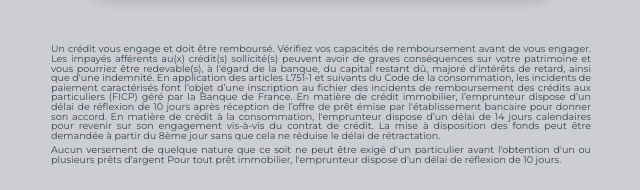
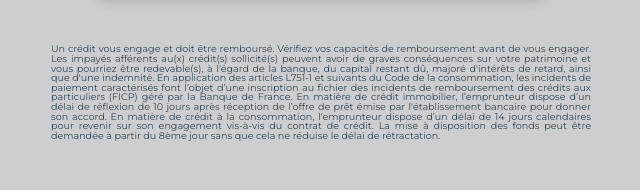
Before and after one commit to APCSN/EricNIZOU, a plain HTML site: page index.html in a window 1280 px wide. Shown: the part 1416-1606 px from the top of the page, without its empty margins (319-959 px from the left). After the commit the page ends 1581 px from the top, so only its background shows below. Drawn offline with Linux system fonts and the light colour scheme; no server answers; a script that the page names is missing.

Commit message:
Update index.html

```diff
--- a/index.html
+++ b/index.html
@@ -81,8 +81,6 @@
 				vis-à-vis du contrat de crédit. La mise à disposition des fonds peut être demandée à partir du 8ème jour sans que cela ne réduise le
 				délai de rétractation.</p>
 
-    <p>Aucun versement de quelque nature que ce soit ne peut être exigé d'un particulier avant l'obtention d'un ou plusieurs prêts d'argent
-				Pour tout prêt immobilier, l'emprunteur dispose d'un délai de réflexion de 10 jours.</p>
 </div>
 
 
```
